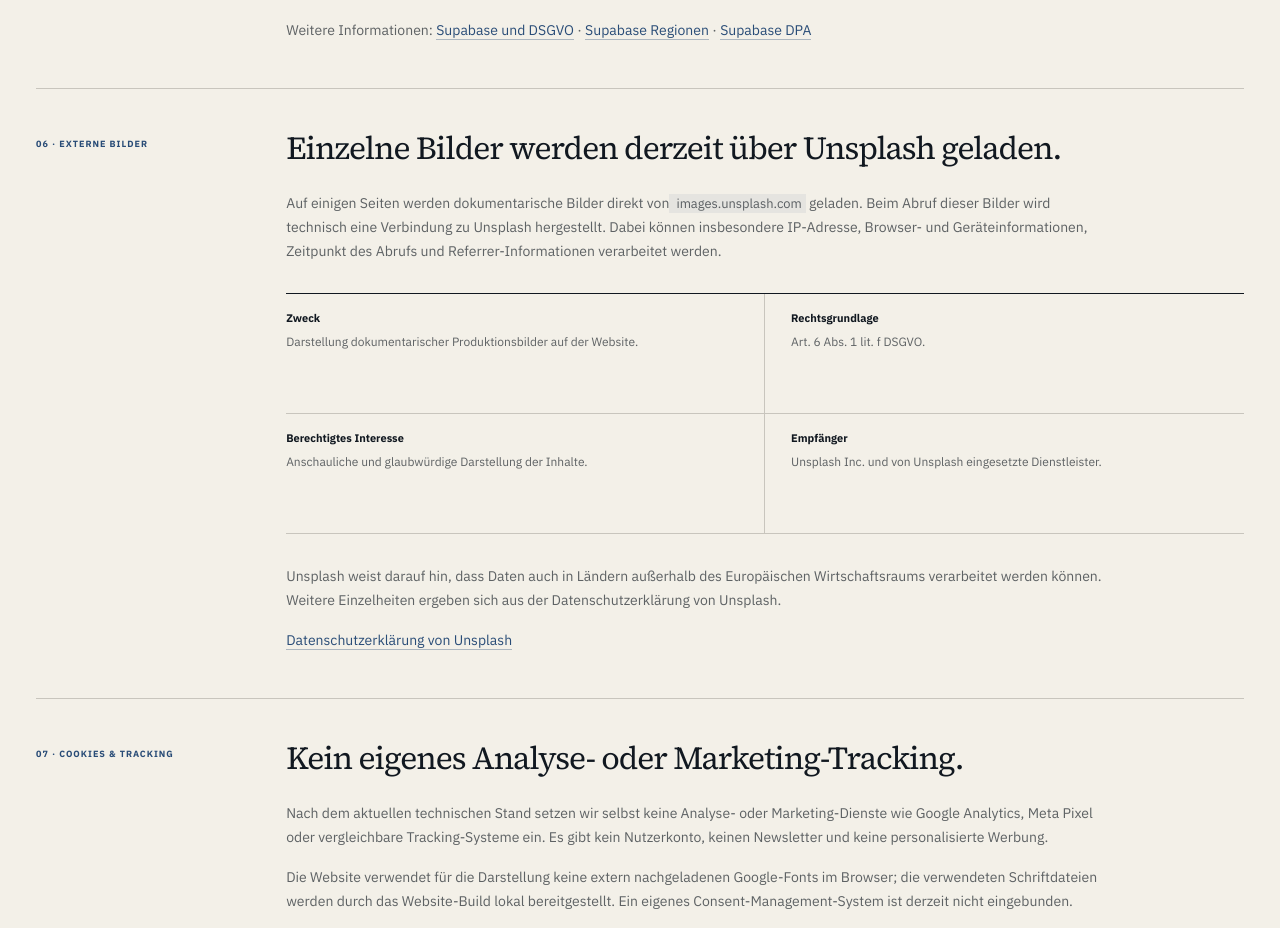
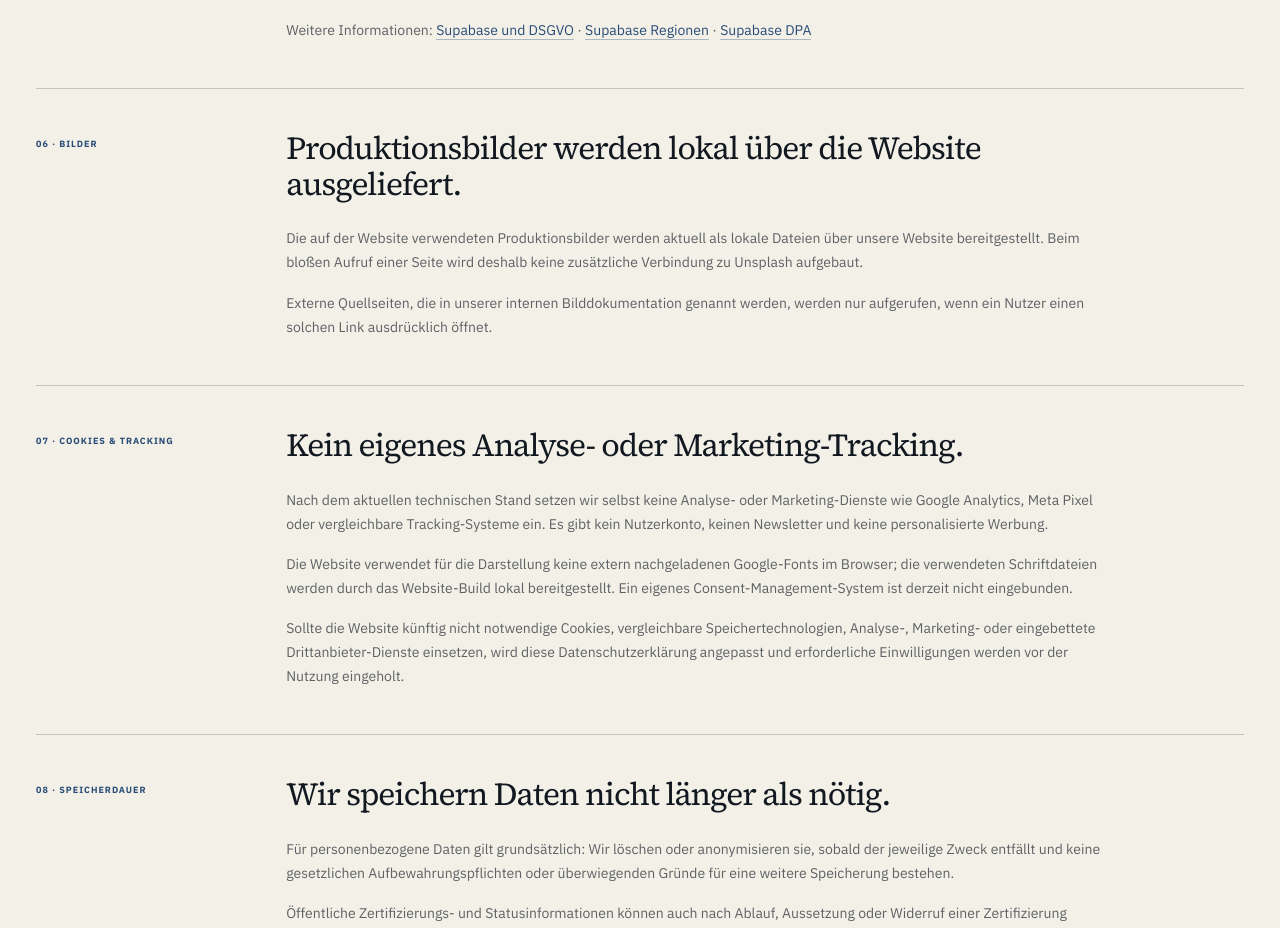
Before and after one commit to dennis-glaser-coder/human-certification-web, a Next.js app: page /datenschutz in a window 1280 px wide. Shown: the part 3326-4254 px from the top of the page. Built offline with nearby package versions, Linux system fonts and the light colour scheme.

Commit message:
Update privacy notice after localizing photography

```diff
--- a/src/app/datenschutz/page.js
+++ b/src/app/datenschutz/page.js
@@ -161,28 +161,16 @@ export default function DatenschutzPage() {
         </section>
 
         <section className="privacySection">
-          <span>06 · EXTERNE BILDER</span>
-          <h2>Einzelne Bilder werden derzeit über Unsplash geladen.</h2>
+          <span>06 · BILDER</span>
+          <h2>Produktionsbilder werden lokal über die Website ausgeliefert.</h2>
           <p>
-            Auf einigen Seiten werden dokumentarische Bilder direkt von
-            <code> images.unsplash.com</code> geladen. Beim Abruf dieser Bilder wird technisch eine
-            Verbindung zu Unsplash hergestellt. Dabei können insbesondere IP-Adresse,
-            Browser- und Geräteinformationen, Zeitpunkt des Abrufs und Referrer-Informationen
-            verarbeitet werden.
+            Die auf der Website verwendeten Produktionsbilder werden aktuell als lokale Dateien
+            über unsere Website bereitgestellt. Beim bloßen Aufruf einer Seite wird deshalb keine
+            zusätzliche Verbindung zu Unsplash aufgebaut.
           </p>
-          <div className="privacyFacts">
-            <div><strong>Zweck</strong><p>Darstellung dokumentarischer Produktionsbilder auf der Website.</p></div>
-            <div><strong>Rechtsgrundlage</strong><p>Art. 6 Abs. 1 lit. f DSGVO.</p></div>
-            <div><strong>Berechtigtes Interesse</strong><p>Anschauliche und glaubwürdige Darstellung der Inhalte.</p></div>
-            <div><strong>Empfänger</strong><p>Unsplash Inc. und von Unsplash eingesetzte Dienstleister.</p></div>
-          </div>
           <p>
-            Unsplash weist darauf hin, dass Daten auch in Ländern außerhalb des Europäischen
-            Wirtschaftsraums verarbeitet werden können. Weitere Einzelheiten ergeben sich aus der
-            Datenschutzerklärung von Unsplash.
-          </p>
-          <p className="privacySourceLine">
-            <a href="https://unsplash.com/privacy" target="_blank" rel="noreferrer">Datenschutzerklärung von Unsplash</a>
+            Externe Quellseiten, die in unserer internen Bilddokumentation genannt werden, werden
+            nur aufgerufen, wenn ein Nutzer einen solchen Link ausdrücklich öffnet.
           </p>
         </section>
 
```
